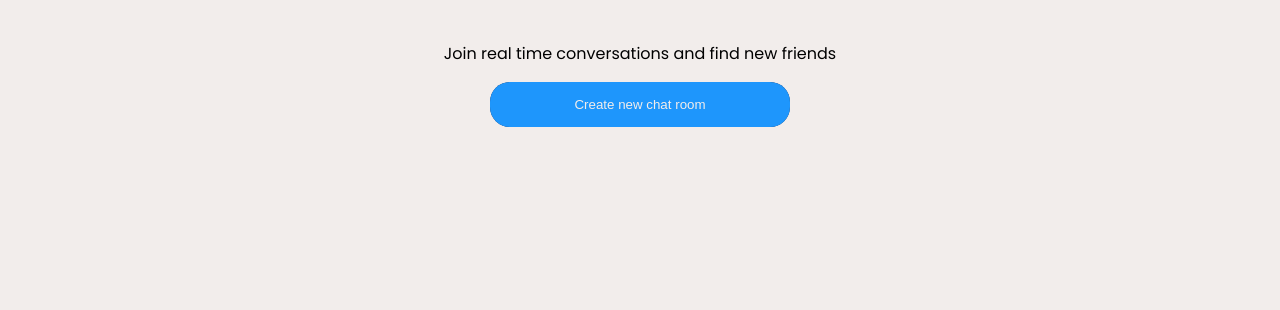
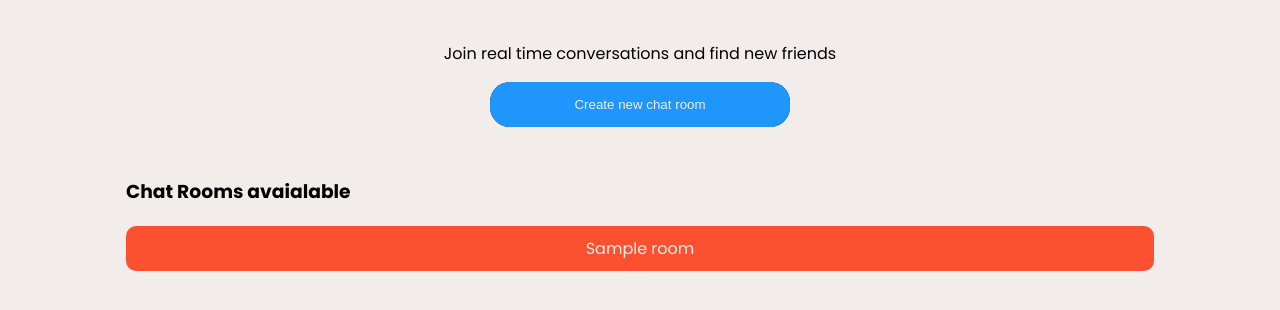
Before and after one commit to thiagohrcosta/Chat-App-SocketIO, a Flask app: template templates/index.html in a window 1280 px wide. Shown: the part 224-534 px from the top of the page. Run offline with Flask 3, Linux system fonts and the light colour scheme; the template is opened without the code that fills it: values named after a table or form of the project are taken from there, others are empty; tables that the repository leaves empty hold one stand-in row (Sample ...).

Commit message:
Adding room creation

```diff
--- a/app.py
+++ b/app.py
@@ -3,7 +3,7 @@ from repository.database import db
 from flask_socketio import SocketIO
 from faker import Faker
 
-from db_models import Room
+from db_models.room import Room
 
 app = Flask(__name__)
 app.config['SQLALCHEMY_DATABASE_URI'] = 'sqlite:///database.db'
@@ -31,12 +31,11 @@ def create():
 
   return redirect(url_for('room', room_name=room_name))
 
+
 @app.route('/room/<room_name>')
 def room(room_name):
-   return render_template(
-    'room.html',
-    room_name=room_name
-  )
+  messages = []
+  return render_template('room.html', room_name=room_name, messages=messages)
 
 @app.route("/<int:message_id>", methods=['GET'])
 def message():
--- a/db_models/message.py
+++ b/db_models/message.py
@@ -1,6 +1,6 @@
 from repository.database import db
 
 class Message(db.Model):
-  id = db.Column(db.Integer, primary_key=True)
-  message = db.Column(db.String(500), nullable=False)
-  room_id = db.Column(db.Integer, db.ForeignKey('room.id'), nullable=False)
+    id = db.Column(db.Integer, primary_key=True)
+    message = db.Column(db.String(500), nullable=False)
+    room_id = db.Column(db.Integer, db.ForeignKey('room.id'), nullable=False)
--- a/static/css/styles.css
+++ b/static/css/styles.css
@@ -42,3 +42,25 @@ body {
 .header-container form, button:hover {
   background-color: #192A51;
 }
+
+.rooms-container {
+  max-width: 1028px;
+  margin: 50px auto;
+}
+
+.room-card-item {
+  margin: 20px 0;
+  background-color: #FC5130;
+  border-radius: 10px;
+  height: 45px;
+  display: flex;
+  justify-content: space-between;
+  align-items: center;
+  color: #F2EDEB;
+}
+
+.room-card p {
+  text-align: left;
+  max-width: 1028px;
+  margin: 0 auto;
+}
--- a/templates/index.html
+++ b/templates/index.html
@@ -20,9 +20,19 @@
       <h1>DIRECT MESSAGE</h1>
       <p>Join real time conversations and find new friends</p>
 
-      <form id="form" action="">
+      <form id="form" action="/" method="POST">
         <button>Create new chat room</button>
       </form>
     </div>
+    <div class="rooms-container">
+      <h3>Chat Rooms avaialable</h3>
+      <div class="room-card">
+        {% for room in rooms %}
+          <div class="room-card-item">
+            <p>{{ room.name }}</p>
+          </div>
+        {% endfor %}
+      </div>
+    </div>
   </body>
 </html>
```
Also changed, not shown: db_models/room.py (+4 -3 lines).
